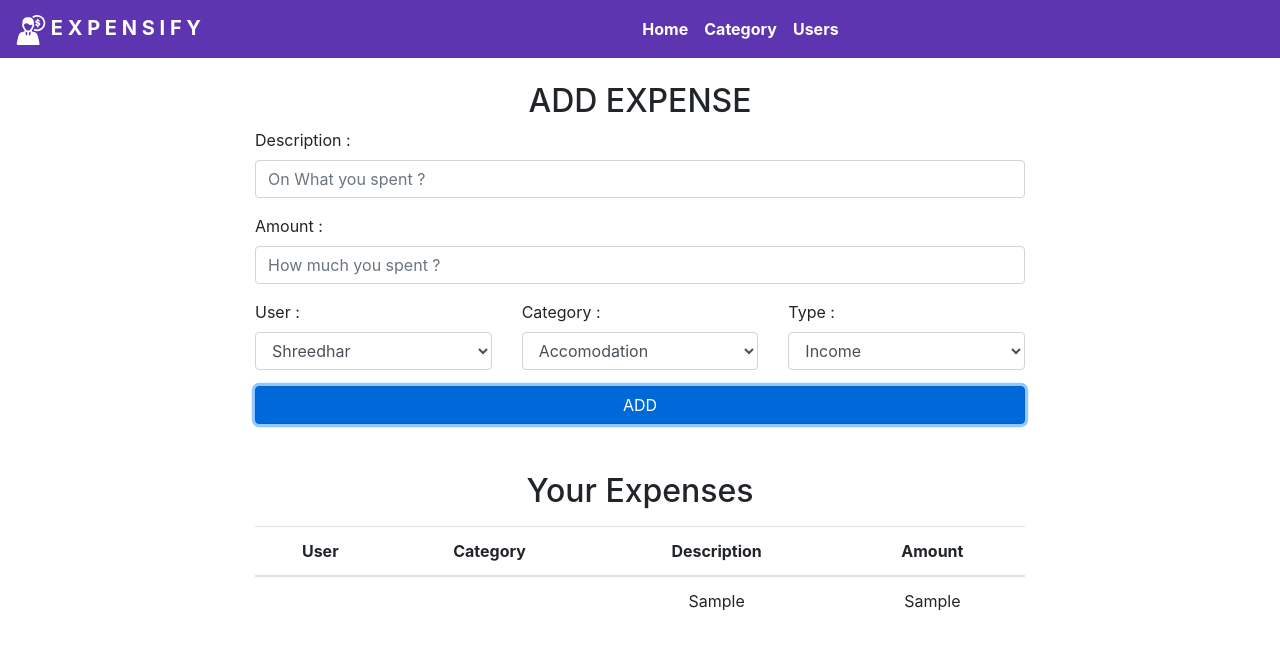
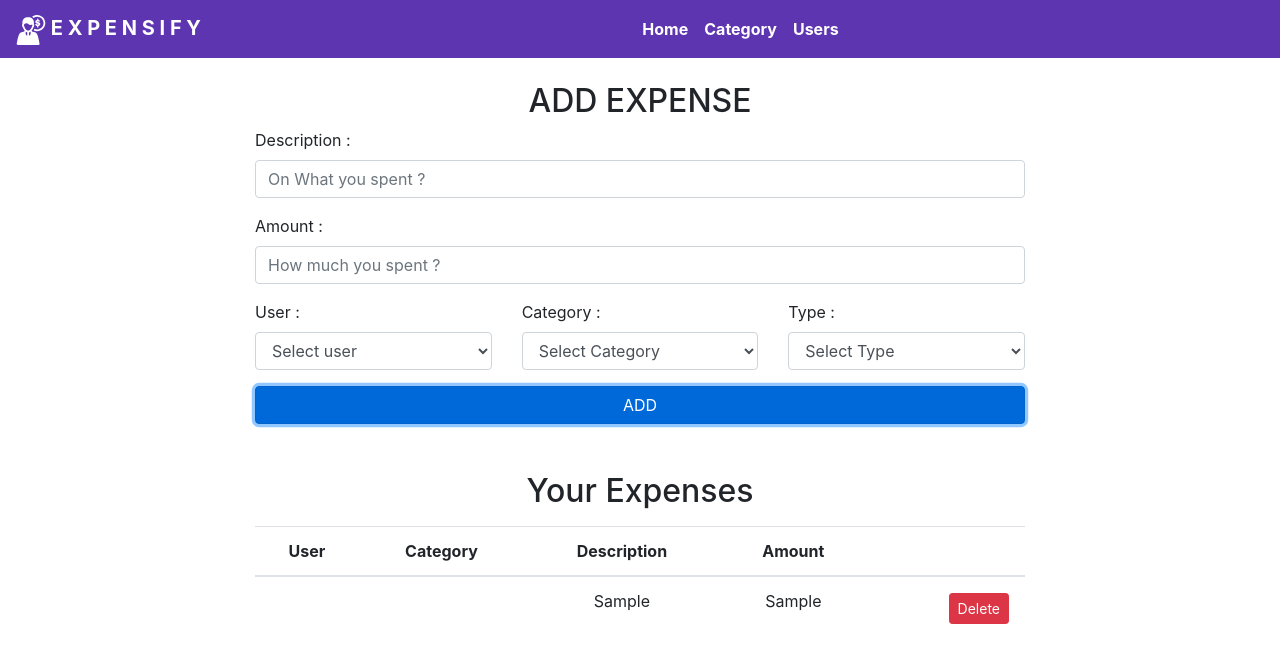
Before and after one commit to shreedharbhat98/Payment-Management-System, a React (Create React App) app: page /Dashboard in a window 1280 px wide. Both pictures are taken after typing "Sample", "Sample" into the empty fields and a click on the button "ADD". Shown: the top 662 px of the page. Built offline with nearby package versions, Linux system fonts and the light colour scheme.

Commit message:
edit and delete functionalities added

```diff
--- a/src/MainComponents/DashboardComponents/Dashboard.jsx
+++ b/src/MainComponents/DashboardComponents/Dashboard.jsx
@@ -1,7 +1,7 @@
 import React, { Component } from "react";
 import DashboardNavbar from "./DashboardNavbar";
 import { connect } from "react-redux"
-import { addExpense } from "../../Redux/action"
+import { addExpense, deleteExpense } from "../../Redux/action"
 
 class Dashboard extends Component {
     constructor(props) {
@@ -21,7 +21,6 @@
     }
     handleClick = (e) => {
         e.preventDefault()
-
         this.props.addExpense(this.state)
         this.setState({
             description: "",
@@ -31,7 +30,19 @@
             type: ""
         }, () => { })
     }
-
+handleExpense =(id)=>{
+  this.props.deleteExpense(id)
+}
+handleEdit = (item)=>{
+    this.setState({
+        description:item.title.description,
+        amount:item.title.amount,
+        user: item.title.user,
+        category: item.title.category,
+        type: item.title.type
+    },()=>{})
+    this.props.deleteExpense(item.id)
+}
     render() {
         const { users, category, type, data } = this.props
         console.log(users, category, type, data)
@@ -56,6 +67,7 @@
                                         <div className="col">
                                             <label>User :</label>
                                             <select onChange={this.handleChange} name="user" value={this.state.user} className="form-control">
+                                            <option value="">Select user</option>
                                                 {users?.map(item =>
                                                     <option key={item.id} value={item.name}>{item.name}</option>
                                                 )}
@@ -63,7 +75,9 @@
                                         </div>
                                         <div className="col">
                                             <label>Category :</label>
-                                            <select onChange={this.handleChange} name="user" value={this.state.category} className="form-control">
+                                            <select onChange={this.handleChange} name="category" value={this.state.category} className="form-control">
+                                            <option value="">Select Category</option>
+
                                                 {category?.map(item =>
                                                     <option key={item.id} value={item.title}>{item.title}</option>
                                                 )}
@@ -72,6 +86,8 @@
                                         <div className="col">
                                             <label>Type :</label>
                                             <select onChange={this.handleChange} name="type" value={this.state.type} className="form-control">
+                                            <option value="">Select Type</option>
+
                                                 {type?.map((item, index) =>
                                                     <option key={index} value={item}>{item}</option>
                                                 )}
@@ -100,15 +116,19 @@
                                             <th scope="col">Category</th>
                                             <th scope="col">Description</th>
                                             <th scope="col">Amount</th>
+                                            <th scope="col"></th>
                                         </tr>
                                     </thead>
                                     <tbody>
                                         {data?.map(item =>
-                                            <tr key={item.id}>
+                                            <tr key={item.id} onClick={()=>this.handleEdit(item)}>
                                                 <td>{item.title.user} </td>
                                                 <td>{item.title.category} </td>
                                                 <td>{item.title.description}</td>
                                                 <td>{item.title.amount} </td>
+                                                <td>
+                                                    <button onClick={()=>this.handleExpense(item.id)} className="btn m-1 btn-danger btn-sm float-right">Delete</button>
+                                                </td>
                                             </tr>
 
                                         )}
@@ -132,7 +152,7 @@
 
 const mapDispatchToProps = dispatch => ({
     addExpense: payload => dispatch(addExpense(payload)),
-    //  : payload => dispatch()
+     deleteExpense: payload => dispatch(deleteExpense(payload))
 })
 
 export default connect(
--- a/src/Redux/actionTypes.js
+++ b/src/Redux/actionTypes.js
@@ -3,4 +3,5 @@
 export const REMOVE_USERS = "REMOVE_USERS";
 export const ADD_CATEGORY = "ADD_CATEGORY";
 export const REMOVE_CATEGORY= "REMOVE_CATEGORY";
-export const DELETE_EXPENSE = "DELETE_EXPENSE"
+export const DELETE_EXPENSE = "DELETE_EXPENSE";
+export const EDIT_EXPENSE = "EDIT_EXPENSE"
--- a/src/Redux/reducer.js
+++ b/src/Redux/reducer.js
@@ -1,4 +1,4 @@
-import { ADD_EXPENSE, ADD_CATEGORY, ADD_USERS, REMOVE_CATEGORY, DELETE_EXPENSE, REMOVE_USERS } from "./actionTypes";
+import { ADD_EXPENSE, ADD_CATEGORY, ADD_USERS, REMOVE_CATEGORY,EDIT_EXPENSE, DELETE_EXPENSE, REMOVE_USERS } from "./actionTypes";
 import { v4 as uuidv4 } from 'uuid';
 
 const initState = {
@@ -41,8 +41,18 @@
             }
         }
 
-        case DELETE_EXPENSE:
-            return {...state}
+        case DELETE_EXPENSE:{
+            return {
+                ...state, data : state.data.filter(item => item.id !== payload)
+            }
+
+        }
+        case EDIT_EXPENSE:{
+            return {
+                ...state, data : state.data.filter(item => item.id !== payload)
+            }
+
+        }
         case ADD_CATEGORY:{
             return {
                  ...state, category : [...state.category, payload]
```
